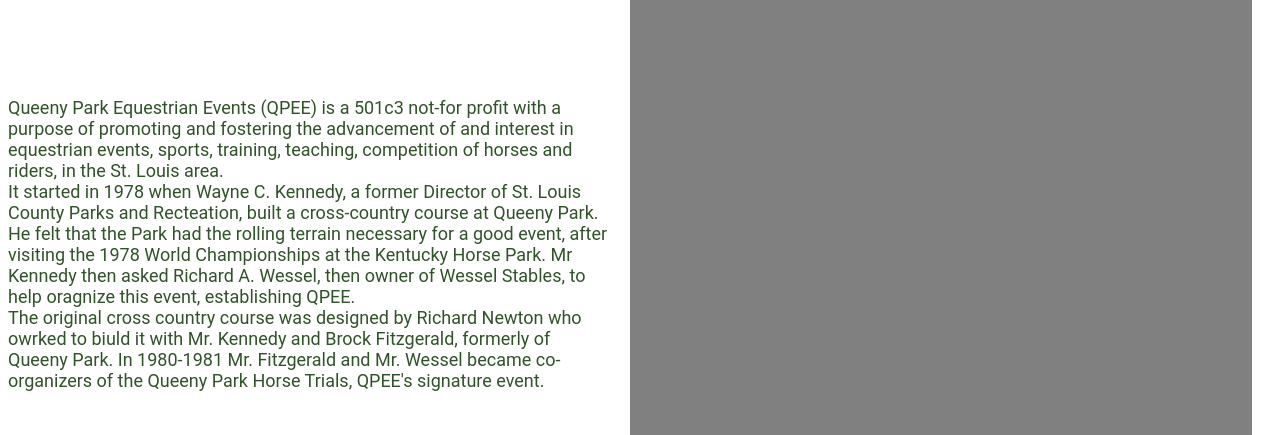
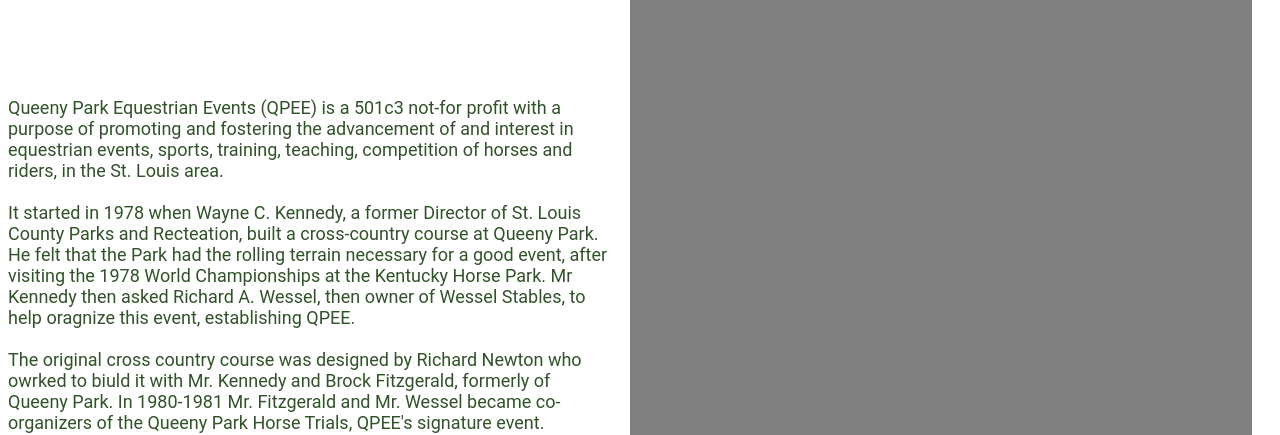
Before and after one commit to hhinkel/QPEE_Website, a plain HTML site: page index.html in a window 1280 px wide. Shown: the part 369-804 px from the top of the page. Drawn offline with Linux system fonts and the light colour scheme.

Commit message:
adding extra br in header. Removing unneeded links

```diff
--- a/index.html
+++ b/index.html
@@ -6,8 +6,6 @@
     <meta name="description" content="2023 Schedule of Events for Queeny Park Equestrian Events, including the Horse Trials.">
     <meta name="keywords" content="Queeny Park, Queeny Park Equestrian, Queeny Park Equestrian Events, equestrian sports, equestrian park, cross-country jumping, clinics, cross-country schooling, hunter paces, mini-event, eventing, Horse Trials, dressage, St. Louis equestrian">
     <link rel="stylesheet" href="styles/style.css">
-    <link rel="stylesheet" href="https://cdnjs.cloudflare.com/ajax/libs/font-awesome/6.6.0/css/solid.min.css">
-    <link rel="stylesheet" href="https://cdnjs.cloudflare.com/ajax/libs/font-awesome/6.6.0/css/fontawesome.min.css">
     <link rel="icon" href="images/qp_horse_head.jpg" sizes="32x32">
     <title>Queeny Park Equestrian Events</title>
 </head>
@@ -33,12 +31,12 @@
                     Queeny Park Equestrian Events (QPEE) is a 501c3 not-for profit with a purpose of promoting and
                     fostering the advancement of and interest in equestrian events, sports, training, teaching, competition of
                     horses and riders, in the St. Louis area.
-                    <br>
+                    <br><br>
                     It started in 1978 when Wayne C. Kennedy, a former Director of St. Louis County Parks and Recteation, built a cross-country
                     course at Queeny Park. He felt that the Park had the rolling terrain necessary for a good event, after visiting the 1978 World
                     Championships at the Kentucky Horse Park. Mr Kennedy then asked Richard A. Wessel, then owner of Wessel Stables, to help
                     oragnize this event, establishing QPEE.
-                    <br>
+                    <br><br>
                     The original cross country course was designed by Richard Newton who owrked to biuld it with Mr. Kennedy and Brock Fitzgerald,
                     formerly of Queeny Park. In 1980-1981 Mr. Fitzgerald and Mr. Wessel became co-organizers of the Queeny Park Horse Trials,
                     QPEE's signature event.
```
